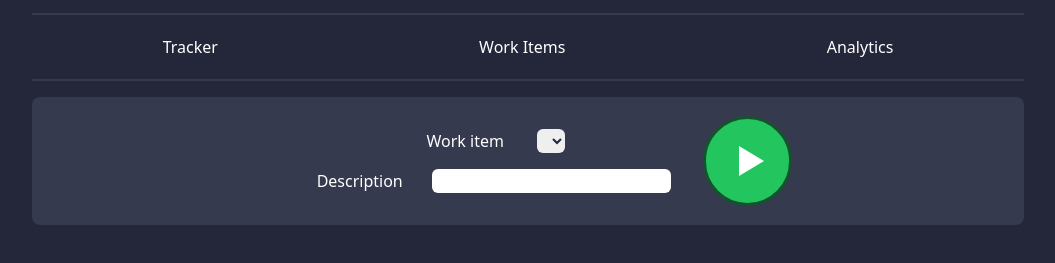
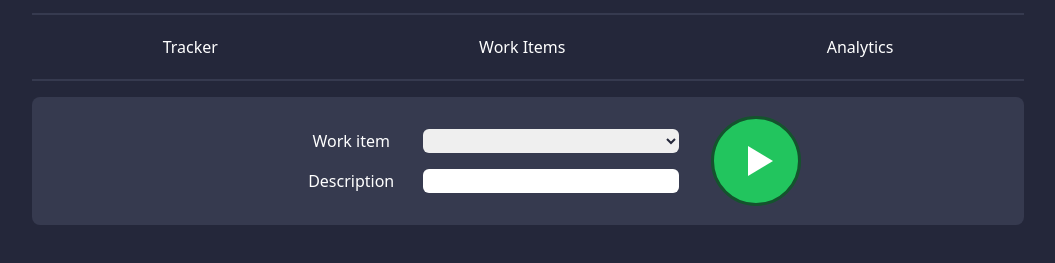
Before and after one commit to maxime-filippini/timetracker_gleam, a website: page index.html in a window 1280 px wide. Shown: the part 111-374 px from the top of the page, without its empty margins (112-1167 px from the left). Drawn offline with Linux system fonts and the light colour scheme.

Commit message:
fix width of select

```diff
--- a/priv/static/timetracker_gleam.mjs
+++ b/priv/static/timetracker_gleam.mjs
@@ -2899,7 +2899,9 @@ function view_tracker(model) {
                         toList([
                           name("selected-work-item"),
                           id("work-item"),
-                          class$("text-bg pl-2 rounded-md")
+                          class$(
+                            "text-bg pl-2 rounded-md sm:min-w-64 min-w-full"
+                          )
                         ]),
                         (() => {
                           let _pipe = model.work_items;
@@ -2936,7 +2938,9 @@ function view_tracker(model) {
                         toList([
                           name("task-description"),
                           id("task-description"),
-                          class$("text-bg pl-2 rounded-md")
+                          class$(
+                            "text-bg pl-2 rounded-md sm:min-w-64 min-w-full"
+                          )
                         ])
                       )
                     ])
@@ -3421,7 +3425,7 @@ function main() {
     throw makeError(
       "assignment_no_match",
       "timetracker_gleam",
-      534,
+      538,
       "main",
       "Assignment pattern did not match",
       { value: $ }
```
Also changed, not shown: priv/static/timetracker_gleam.css, 1 other file.
